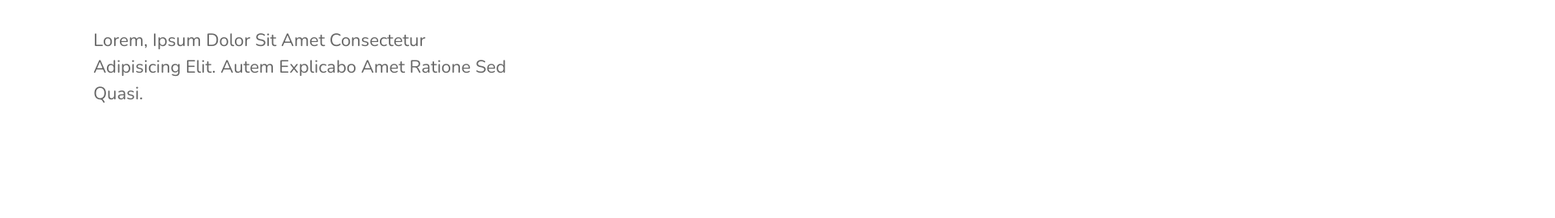
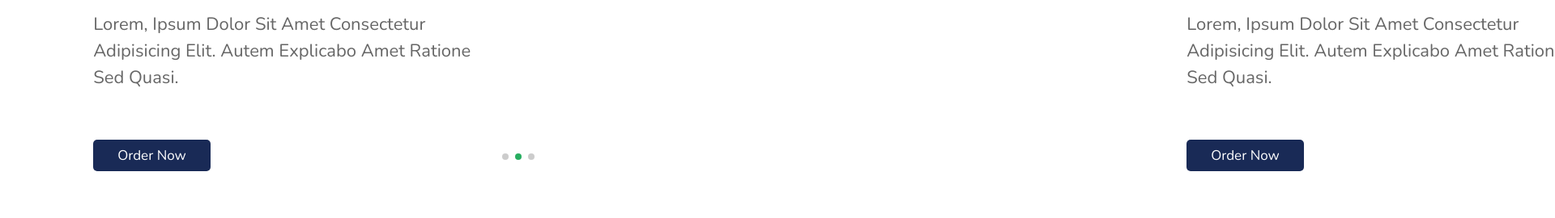
Before and after one commit to trb2021/Responsive-Food-Website, a plain HTML site: page index.html in a window 1280 px wide. Shown: the part 256-526 px from the top of the page at 81% size, 1920 px wide, since content can reach past the window. Drawn offline with nearby package versions, Linux system fonts and the light colour scheme.

Commit message:
Implementado el slider utilizando swiperjs, faltan ajustes de tamaño

```diff
--- a/assets/css/style.css
+++ b/assets/css/style.css
@@ -36,6 +36,22 @@ section:nth-child(even) {
   background: #eee;
 }
 
+.btn {
+  margin-top: 1rem;
+  display: inline-block;
+  font-size: 1.7rem;
+  color: #fff;
+  background: var(--black);
+  border-radius: 0.5rem;
+  cursor: pointer;
+  padding: 0.8rem 3rem;
+}
+
+.btn:hover {
+  background: var(--green);
+  letter-spacing: 0.1rem;
+}
+
 /* Header section styles */
 
 header {
@@ -49,6 +65,7 @@ header {
   justify-content: space-between;
   z-index: 1000;
   box-shadow: var(--box-shadow);
+  background: #fff;
 }
 
 header .logo {
@@ -161,18 +178,18 @@ header .icons #menu-bars {
   align-items: center;
   flex-wrap: wrap;
   gap: 2rem;
-  padding-top: 9rem;
+  padding-top: 7rem;
 }
 
 .home .home-slider .slide .content {
-  flex: 1 1 45rem;
+  flex: 1 1 40rem;
 }
 
 .home .home-slider .slide .image {
   flex: 1 1 45rem;
 }
 
-.home .home-slider .slide .img {
+.home .home-slider .slide img {
   width: 100%;
 }
 
@@ -191,6 +208,10 @@ header .icons #menu-bars {
   font-size: 2.2rem;
   padding: 5rem 0;
   line-height: 1.5;
+}
+
+.swiper-pagination-bullet-active {
+  background: var(--green);
 }
 
 /* Media queries */
--- a/assets/js/main.js
+++ b/assets/js/main.js
@@ -22,3 +22,18 @@ searchIcon.onclick = () => {
 closeIcon.onclick = () => {
     searchForm.classList.toggle('active');
 }
+
+// Swiper JS Code
+var swiper = new Swiper(".home-slider", {
+    spaceBetween: 300,
+    centeredSlides: true,
+    autoplay: {
+      delay: 2500,
+      disableOnInteraction: false,
+    },
+    pagination: {
+      el: ".swiper-pagination",
+      clickable: true,
+    },
+    loop: true,
+  });
--- a/index.html
+++ b/index.html
@@ -7,8 +7,14 @@
     <title>Complete Responsive Food Website</title>
     <!-- Font awsome -->
     <link rel="stylesheet" href="./assets/fonts/css/all.min.css" />
+    <!-- Swiperjs CDN -->
+    <link
+  rel="stylesheet"
+  href="https://unpkg.com/swiper@8/swiper-bundle.min.css"
+/>
     <!-- Link to CSS -->
     <link rel="stylesheet" href="assets/css/style.css" />
+
   </head>
   <body>
     <!-- Header section -->
@@ -37,10 +43,10 @@
     </form>
     <!-- Home section -->
     <section class="home" id="home">
-      <div class="home-slider">
-        <div class="wrapper">
+      <div class="swiper-slide home-slider">
+        <div class="swiper-wrapper wrapper">
           <!-- slide 1 -->
-          <div class="slide">
+          <div class="swiper-slide slide">
             <div class="content">
               <span>our special dish</span>
               <h3>spicy noodles</h3>
@@ -48,14 +54,14 @@
                 Lorem, ipsum dolor sit amet consectetur adipisicing elit. Autem
                 explicabo amet ratione sed quasi.
               </p>
-              <a href="#" class="btn"></a>
+              <a href="#" class="btn">order now</a>
             </div>
             <div class="image">
               <img src="./assets/img/home-img-1.png" alt="" />
             </div>
           </div>
           <!-- slide 2 -->
-          <div class="slide">
+          <div class="swiper-slide slide">
             <div class="content">
               <span>our special dish/span>
               <h3>fried chicken</h3>
@@ -63,14 +69,14 @@
                 Lorem, ipsum dolor sit amet consectetur adipisicing elit. Autem
                 explicabo amet ratione sed quasi.
               </p>
-              <a href="#" class="btn"></a>
+              <a href="#" class="btn">order now</a>
             </div>
             <div class="image">
               <img src="./assets/img/home-img-2.png" alt="" />
             </div>
           </div>
           <!-- slide 3 -->
-          <div class="slide">
+          <div class="swiper-slide slide">
             <div class="content">
               <span>our special dish</span>
               <h3>hot pizza</h3>
@@ -78,16 +84,21 @@
                 Lorem, ipsum dolor sit amet consectetur adipisicing elit. Autem
                 explicabo amet ratione sed quasi.
               </p>
-              <a href="#" class="btn"></a>
+              <a href="#" class="btn">order now</a>
             </div>
             <div class="image">
               <img src="./assets/img/home-img-3.png" alt="" />
             </div>
           </div>
         </div>
+
+        <div class="swiper-pagination"></div>
+
       </div>
     </section>
 
+    <!-- Swiperjs JS -->
+    <script src="https://unpkg.com/swiper@8/swiper-bundle.min.js"></script>
     <!-- Link to JS -->
     <script src="assets/js/main.js"></script>
   </body>
```
